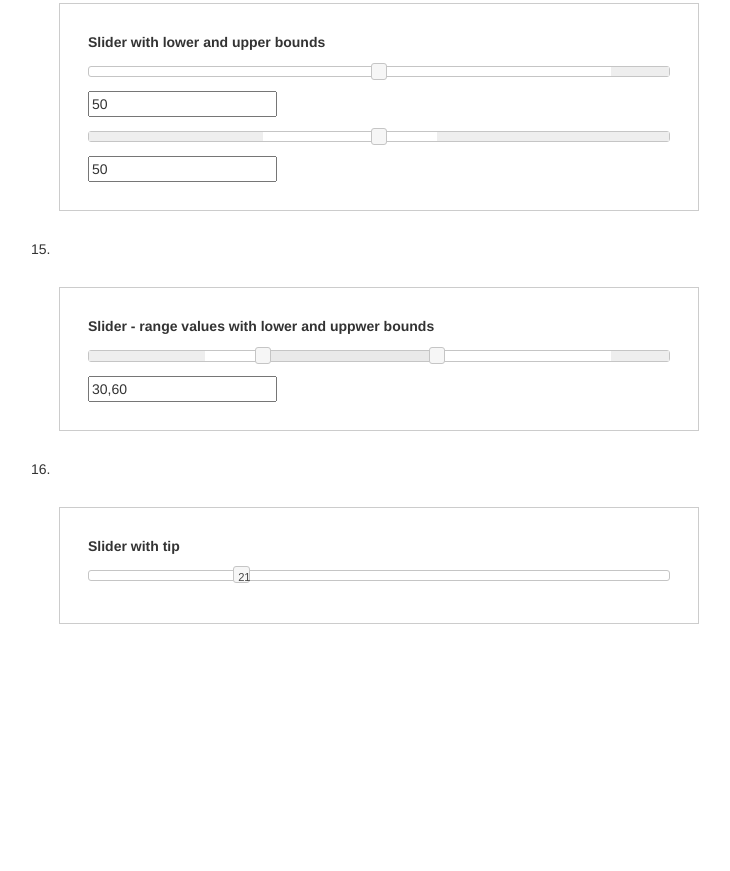
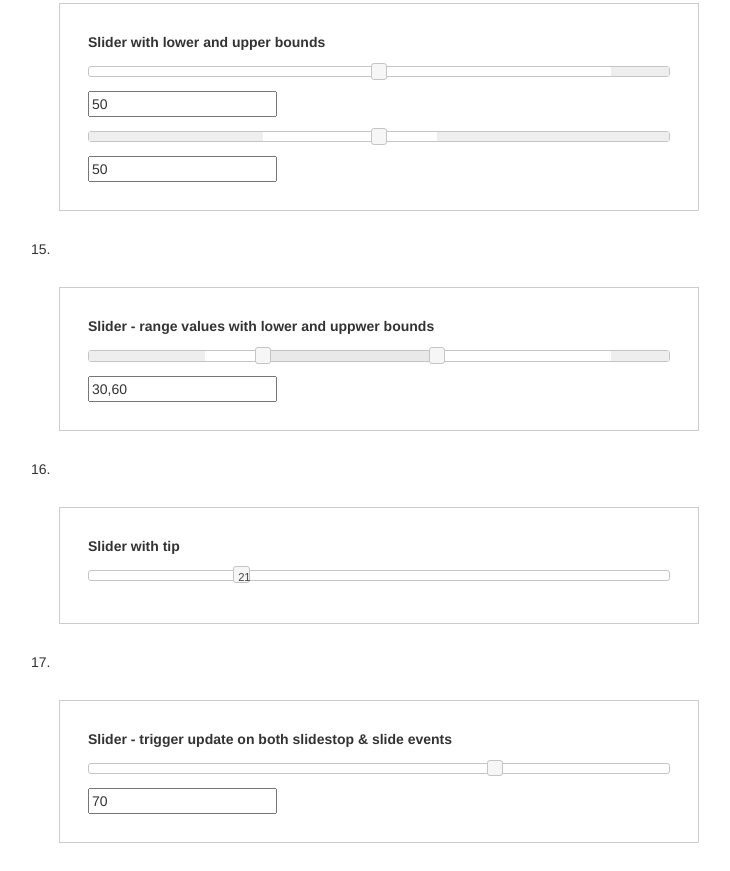
Before and after one commit to angular-ui/ui-slider, a website: page demo/index.html in a window 1280 px wide. Shown: the part 4037-4908 px from the top of the page, without its empty margins (79-809 px from the left). Before the commit the page ends 4689 px from the top, so only its background shows below. Drawn offline with nearby package versions, Linux system fonts and the light colour scheme.

Commit message:
Allow other events than 'slide' to trigger the update (#104)

```diff
--- a/demo/index.html
+++ b/demo/index.html
@@ -218,6 +218,14 @@ app.factory('uiSliderConfig', function ($log) {
                     <div ui-slider data-min="0" data-max="80" data-tip ng-model="demoVals.sliderExample16"></div>
                 </div>
             </li>
+            <li>
+                <div class="sliderExample"><a name="ex17"></a>
+                    <strong>Slider - trigger update on both slidestop & slide events</strong>
+                    <div ui-slider="{updateOn: 'slidestop slide'}" min="0" max="100" ng-model="demoVals.sliderExample17"></div>
+                    <input type="text" ng-model="demoVals.sliderExample17" />
+                </div>
+            </li>
+
         </ol>
         <script src="https://ajax.googleapis.com/ajax/libs/jquery/2.2.0/jquery.min.js"></script>
         <script src="https://ajax.googleapis.com/ajax/libs/jqueryui/1.11.4/jquery-ui.min.js"></script>
@@ -283,7 +291,8 @@ app.factory('uiSliderConfig', function ($log) {
                                         sliderExample14a: 50,
                                         sliderExample14b: 50,
                                         sliderExample15: [30, 60],
-                                        sliderExample16: 21
+                                        sliderExample16: 21,
+                                        sliderExample17: 70
                                     };
 
                                     $scope.colorpicker = {
--- a/src/slider.js
+++ b/src/slider.js
@@ -23,6 +23,7 @@ angular.module('ui.slider', []).value('uiSliderConfig',{}).directive('uiSlider',
                 // convenience properties
                 var properties = ['min', 'max', 'step', 'lowerBound', 'upperBound'];
                 var useDecimals = (!angular.isUndefined(attrs.useDecimals)) ? true : false;
+                var updateOn = (angular.isDefined(options['updateOn'])) ? options['updateOn'] : 'slide'
 
                 var init = function() {
                     // When ngModel is assigned an array of values then range is expected to be true.
@@ -75,7 +76,7 @@ angular.module('ui.slider', []).value('uiSliderConfig',{}).directive('uiSlider',
                 $timeout(init, 0, true);
 
                 // Update model value from slider
-                elm.bind('slide', function(event, ui) {
+                elm.bind(updateOn, function(event, ui) {
                     var valuesChanged;
 
                     if (ui.values) {
```
